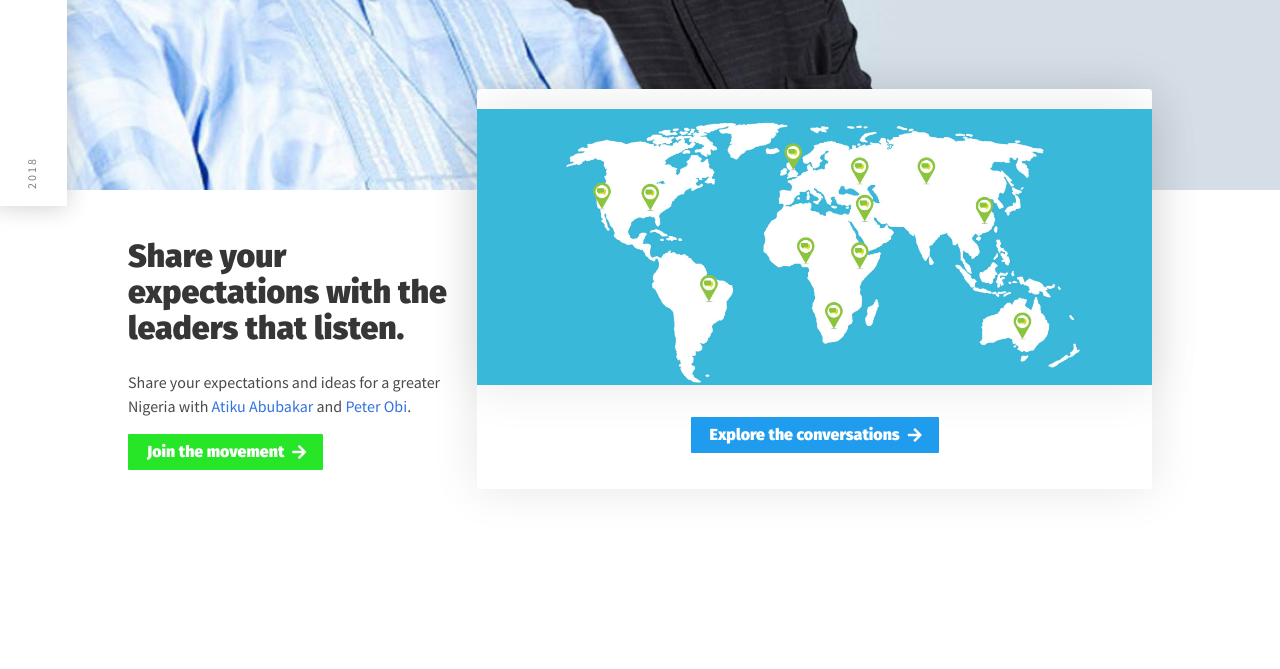
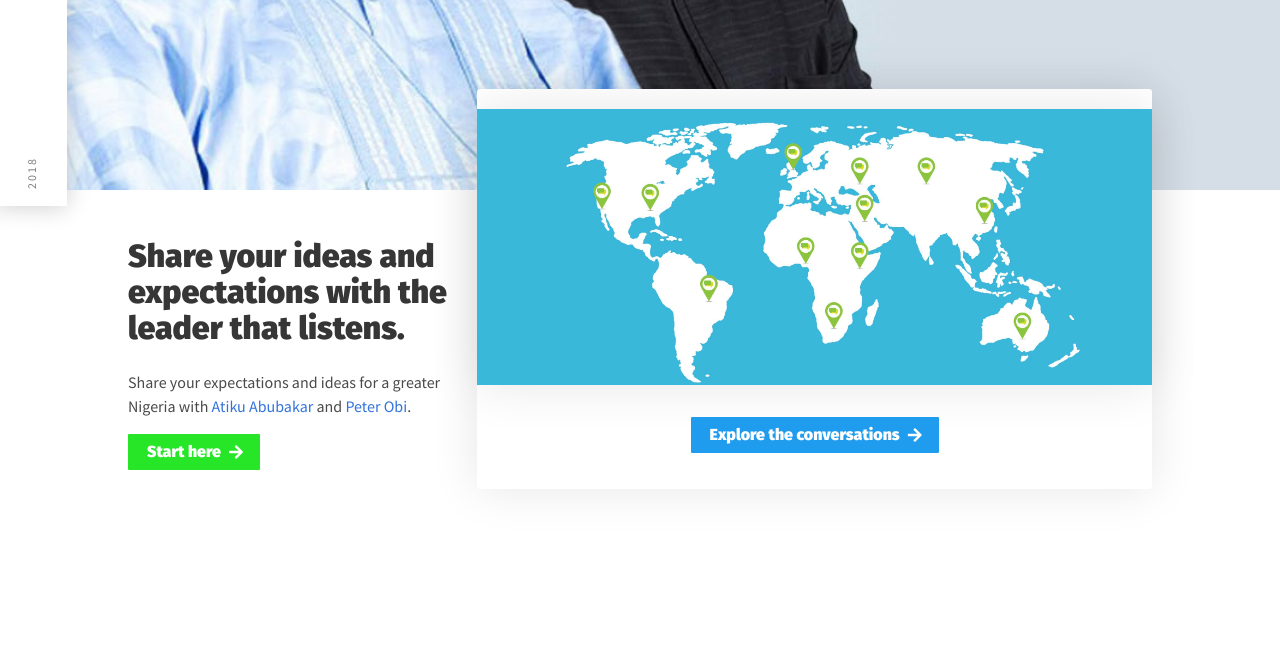
Before and after one commit to kenoalords/iamatikulate, a Django app: template iconnect/templates/generic/home.html in a window 1280 px wide. Shown: the part 594-1263 px from the top of the page. Run offline with Django 3.2, Linux system fonts and the light colour scheme; the template is opened without the code that fills it, so the values that code supplies are empty; some libraries are stand-ins or nearby versions.

Commit message:
minor edits 12

```diff
--- a/iconnect/templates/generic/home.html
+++ b/iconnect/templates/generic/home.html
@@ -24,11 +24,11 @@
         <div class="container">
             <div class="columns">
                 <div class="column is-4">
-                    <h1 class="title">Share your expectations with the leaders that listen.</h1>
+                    <h1 class="title">Share your ideas and expectations with the leader that listens.</h1>
                     <p>Share your expectations and ideas for a greater Nigeria with <a href="https://atikuabubakar.com/about/" target="_blank" rel="noopener">Atiku Abubakar</a> and <a href="https://en.wikipedia.org/wiki/Peter_Obi" target="_blank">Peter Obi</a>.</p>
                     <p>
                         <a href="{% url 'iconnect:post' %}" class="button is-primary">
-                            <span>Join the movement</span>
+                            <span>Start here</span>
                             <span class="icon"><i class="fas fa-arrow-right"></i></span>
                         </a>
                     </p>
@@ -88,7 +88,7 @@
                     </div>
                     <p style="margin-top:4em" class="has-text-centered">
                         <a href="{% url 'iconnect:explore' %}" class="button is-info">
-                            <span>Join the conversations</span>
+                            <span>Share yours today!</span>
                             <span class="icon"><i class="fas fa-arrow-right"></i></span>
                         </a>
                     </p>
--- a/iconnect/templates/generic/post.html
+++ b/iconnect/templates/generic/post.html
@@ -27,7 +27,7 @@
                 <div class="columns is-centered">
                     <div class="column is-8">
                         <div class="has-text-centered">
-                            <h1 class="title is-3 is-size-4-mobile" style="margin-bottom: .2em;">Share your expectations &amp; Ideas</h1>
+                            <h1 class="title is-3 is-size-4-mobile" style="margin-bottom: .2em;">Share your ideas or expectations</h1>
                             <p>Join the conversation and let's get Nigeria working again</p>
                         </div>
                         {{ form.non_field_errors }}
--- a/iconnect/templates/parts/metatags.html
+++ b/iconnect/templates/parts/metatags.html
@@ -1,3 +1,4 @@
+{% load static %}
 <meta name="description" content="{{ description }}">
 
 <!-- Twitter Card data -->
```
Also changed, not shown: iconnect/views.py (+2 -5 lines).
